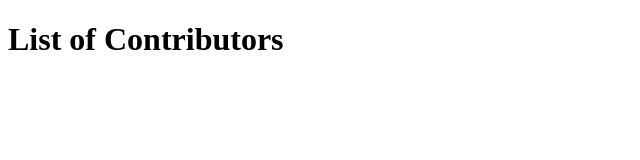
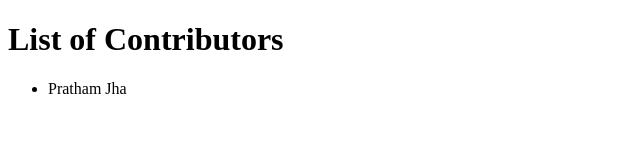
Before and after one commit to shrayansh95/First-timers, a plain HTML site: page index.html in a window 1280 px wide. Shown: the whole page, without its empty margins (0-640 px from the left). Drawn offline with Linux system fonts and the light colour scheme.

Commit message:
Added to the Contribution

```diff
--- a/index.html
+++ b/index.html
@@ -9,7 +9,7 @@
 <body>
     <h1>List of Contributors</h1>
     <ul>
-
+        <li>Pratham Jha</li>
     </ul>
 </body>
 </html>
```
